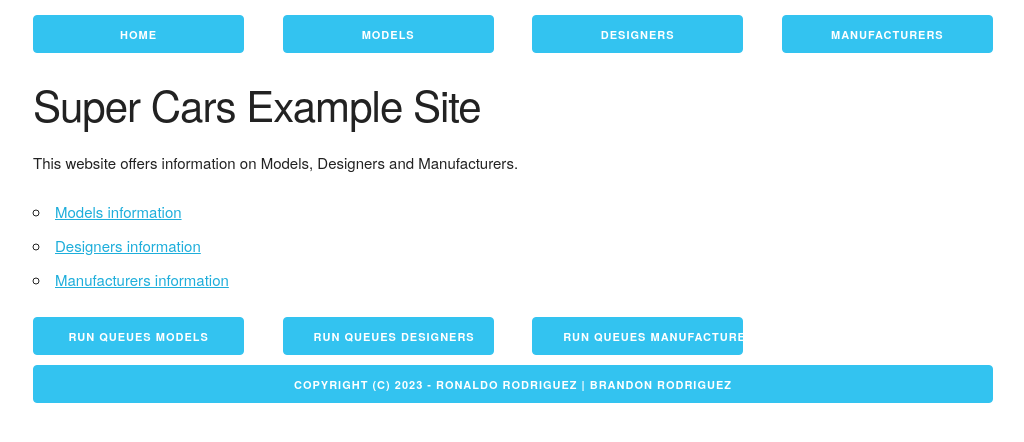
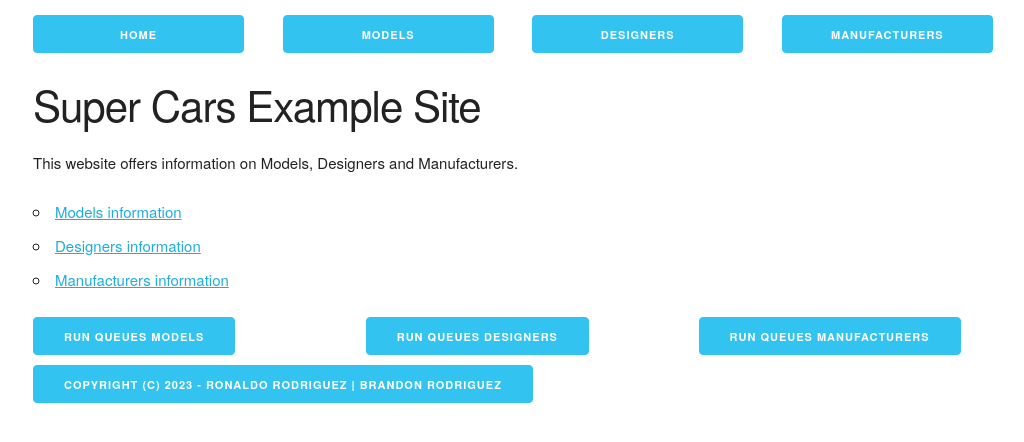
Before and after one commit to ronaldorodriguezbermudez/SD-Frontend-superCars, a Vue app: page / in a window 1280 px wide. Shown: the top 442 px of the page, without its empty margins (127-1151 px from the left). Built offline with nearby package versions, Linux system fonts and the light colour scheme.

Commit message:
Update App.vue

```diff
--- a/src/App.vue
+++ b/src/App.vue
@@ -7,15 +7,28 @@
       <router-link class="three columns button button-primary" to="/manufacturer">Manufacturers</router-link>
     </div>
     <router-view />
-    <div class="row" style="margin-top: 15px">
-      <button class="three columns button button-primary" @click="runQueue('modelTasks')">Run Queues Models</button>
-      <button class="three columns button button-primary" @click="runQueue('designerTasks')">Run Queues Designers</button>
-      <button class="three columns button button-primary" @click="runQueue('manufacturerTasks')">Run Queues Manufacturers</button>
+    <div class="row" style="margin-top: auto;"> <!-- Align to the bottom -->
+      <div class="four columns"> <!-- Divide the width into three equal parts -->
+        <button class="button button-primary" @click="runQueue('modelTasks', 'Models')">Run Queues Models</button>
+      </div>
+      <div class="four columns">
+        <button class="button button-primary" @click="runQueue('designerTasks', 'Designers')">Run Queues Designers</button>
+      </div>
+      <div class="four columns">
+        <button class="button button-primary" @click="runQueue('manufacturerTasks', 'Manufacturers')">Run Queues Manufacturers</button>
+      </div>
     </div>
     <div class="row">
-      <button disabled="disabled" class="twelve columns button-primary">
-        Copyright (c) 2023 - Ronaldo Rodriguez | Brandon Rodriguez
-      </button>
+      <div class="twelve columns">
+        <button disabled="disabled" class="button-primary">
+          Copyright (c) 2023 - Ronaldo Rodriguez | Brandon Rodriguez
+        </button>
+      </div>
+    </div>
+    <div v-if="queueMessage" class="row">
+      <div class="twelve columns">
+        <p>{{ queueMessage }}</p>
+      </div>
     </div>
   </div>
 </template>
@@ -23,23 +36,32 @@
 <script>
 export default {
   name: "App",
+  data() {
+    return {
+      queueMessage: "",
+    };
+  },
   methods: {
-    runQueue(queueName) {
-      // Perform a fetch request to the specified URL
+    runQueue(queueName, queueDisplayName) {
       fetch(`https://proyecto2-sd-backend.netlify.app/.netlify/functions/${queueName}`)
         .then((response) => {
           if (response.ok) {
+            this.queueMessage = `${queueDisplayName} queue has run.`;
+
+            // Clear the message after 3 seconds
+            setTimeout(() => {
+              this.queueMessage = "";
+            }, 3000);
+
             return response.text();
           } else {
             throw new Error("Request failed");
           }
         })
         .then((data) => {
-          // Handle the response data as needed
           console.log(data);
         })
         .catch((error) => {
-          // Handle errors, e.g., show an error message to the user
           console.error("Request error:", error);
         });
     },
```
